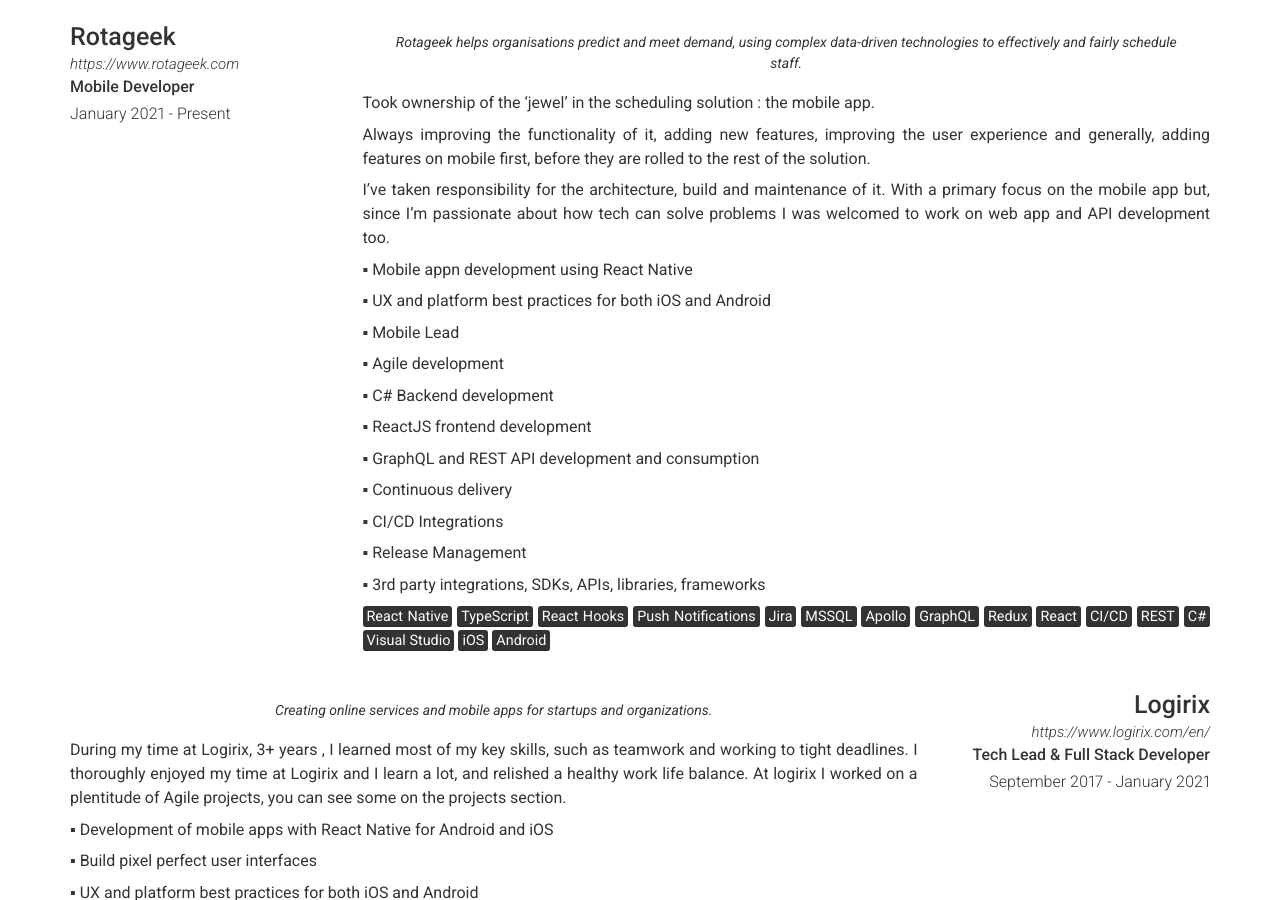
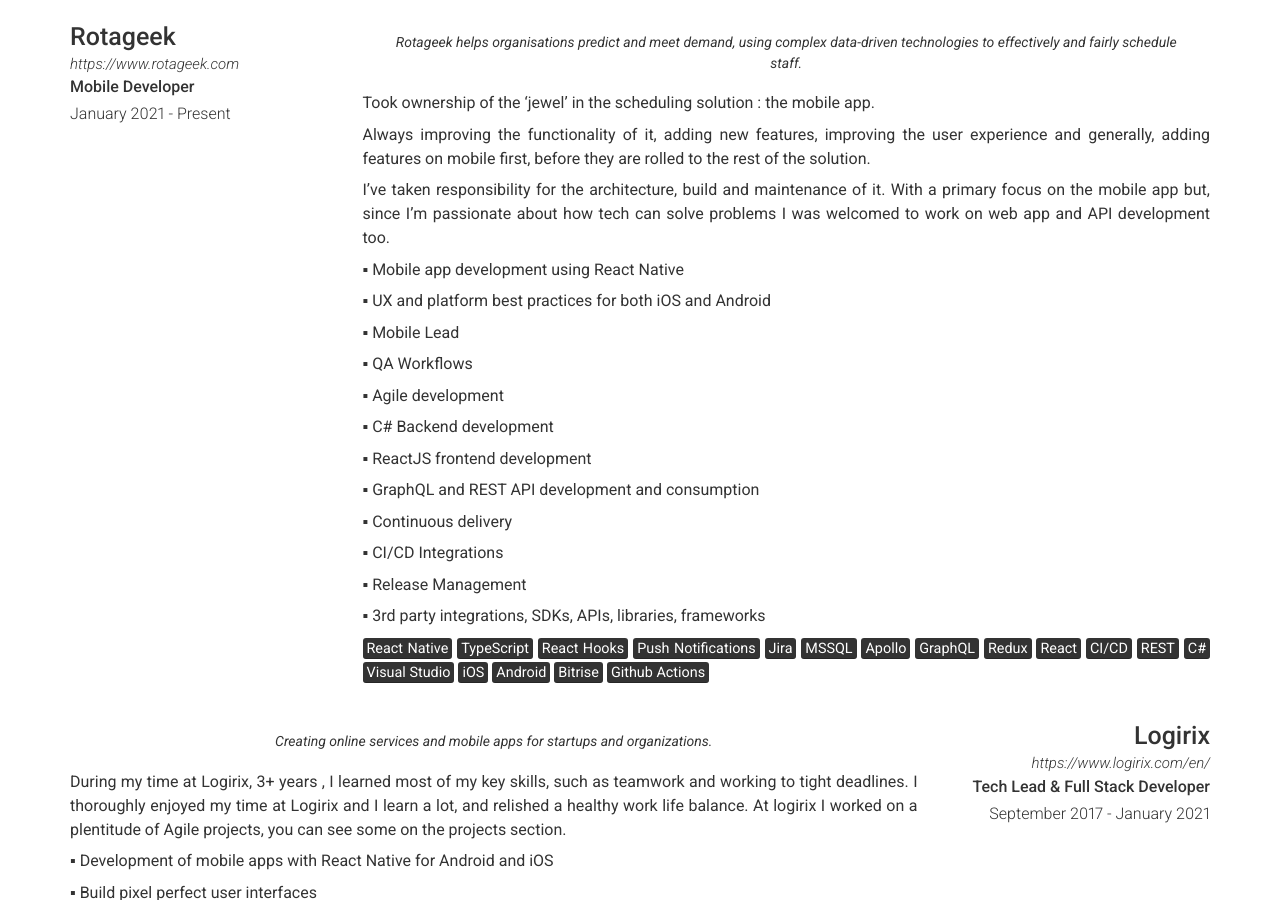
Before and after one commit to filipef101/filipef101.github.io, a Jekyll site: the page built from index.md, in a window 1280 px wide and 900 px high, scrolled down 585 px. Built offline with Jekyll 4.4.1, drawn with Linux system fonts in a browser that asks for light colours; nearby versions of some CDN libraries; a script that is not in the unit is left out.

Commit message:
Update experience.yml

```diff
--- a/_data/experience.yml
+++ b/_data/experience.yml
@@ -12,11 +12,13 @@
 
     I’ve taken responsibility for the architecture, build and maintenance of it. With a primary focus on the mobile app but, since I’m passionate about how tech can solve problems I was welcomed to work on web app and API development too.
 
-    ▪ Mobile appn development using React Native
+    ▪ Mobile app development using React Native
 
     ▪ UX and platform best practices for both iOS and Android
 
     ▪ Mobile Lead
+
+    ▪ QA Workflows
 
     ▪ Agile development
 
@@ -34,7 +36,7 @@
 
     ▪ 3rd party integrations, SDKs, APIs, libraries, frameworks
 
-    <mark>React Native</mark> <mark>TypeScript</mark> <mark>React Hooks</mark> <mark>Push Notifications</mark> <mark>Jira</mark> <mark>MSSQL</mark> <mark>Apollo</mark> <mark>GraphQL</mark> <mark>Redux</mark> <mark>React</mark> <mark>CI/CD</mark> <mark>REST</mark> <mark>C#</mark> <mark>Visual Studio</mark> <mark>iOS</mark> <mark>Android</mark>
+    <mark>React Native</mark> <mark>TypeScript</mark> <mark>React Hooks</mark> <mark>Push Notifications</mark> <mark>Jira</mark> <mark>MSSQL</mark> <mark>Apollo</mark> <mark>GraphQL</mark> <mark>Redux</mark> <mark>React</mark> <mark>CI/CD</mark> <mark>REST</mark> <mark>C#</mark> <mark>Visual Studio</mark> <mark>iOS</mark> <mark>Android</mark> <mark>Bitrise</mark> <mark>Github Actions</mark>
 
 - layout: right
   company: Logirix
```
